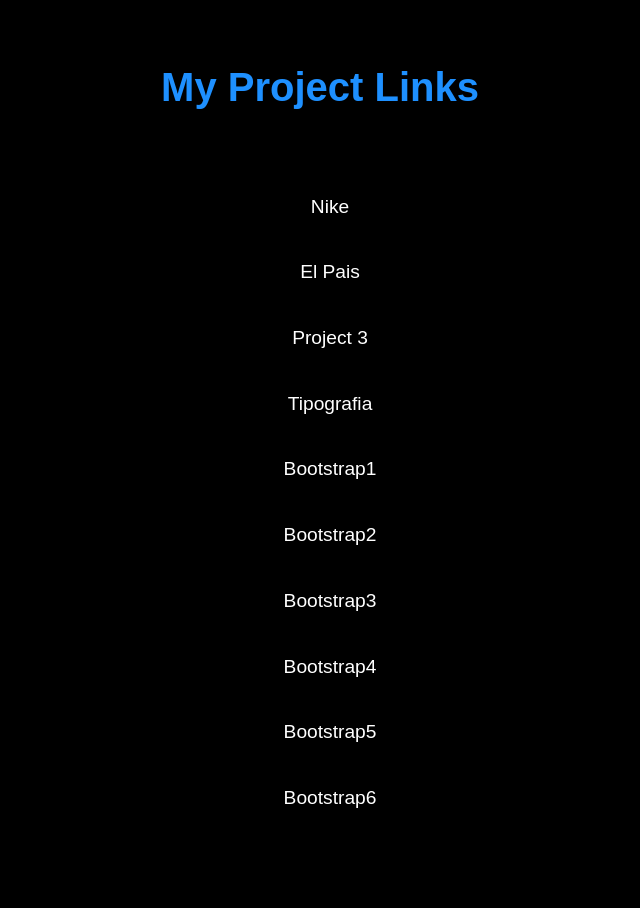
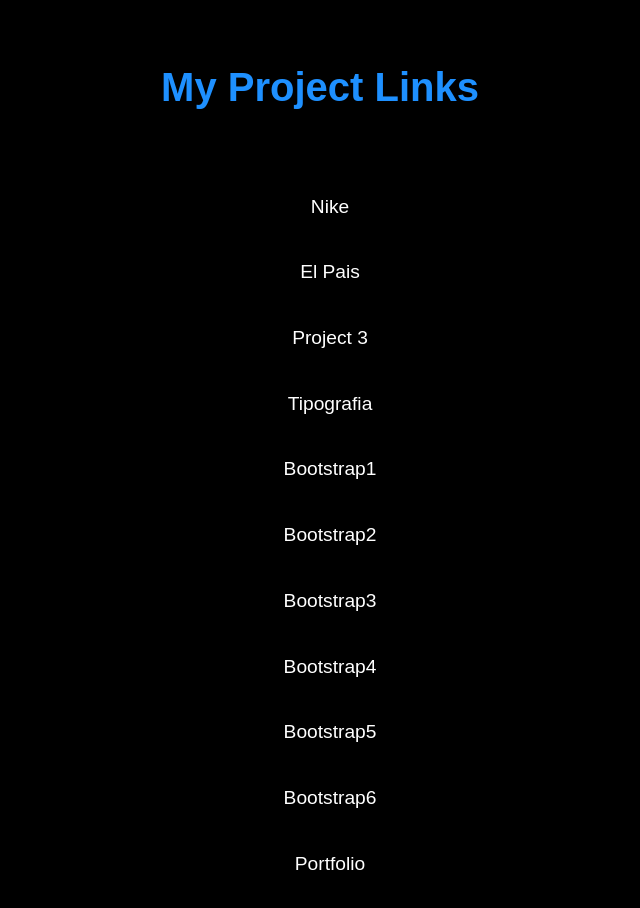
Before and after one commit to veronika2626/tped1-2024-25, a plain HTML site: page index.html in a window 1280 px wide. Shown: the whole page, without its empty margins (320-960 px from the left). Before the commit the page ends 868 px from the top, so only its background shows below. Drawn offline with Linux system fonts and the light colour scheme.

Commit message:
Update index.html

```diff
--- a/index.html
+++ b/index.html
@@ -22,6 +22,7 @@
             <li><a href="bootstrap/bootstrap4/exercise4.html" target="_blank">Bootstrap4</a></li>
             <li><a href="bootstrap/bootstrap5/exercise5.html" target="_blank">Bootstrap5</a></li>
             <li><a href="bootstrap/bootstrap6/exercise6.html" target="_blank">Bootstrap6</a></li>
+            <li><a href="PortfolioPagina/portfoio.html" target="_blank">Portfolio</a></li>
         </ul>
     </nav>
 </body>
```
